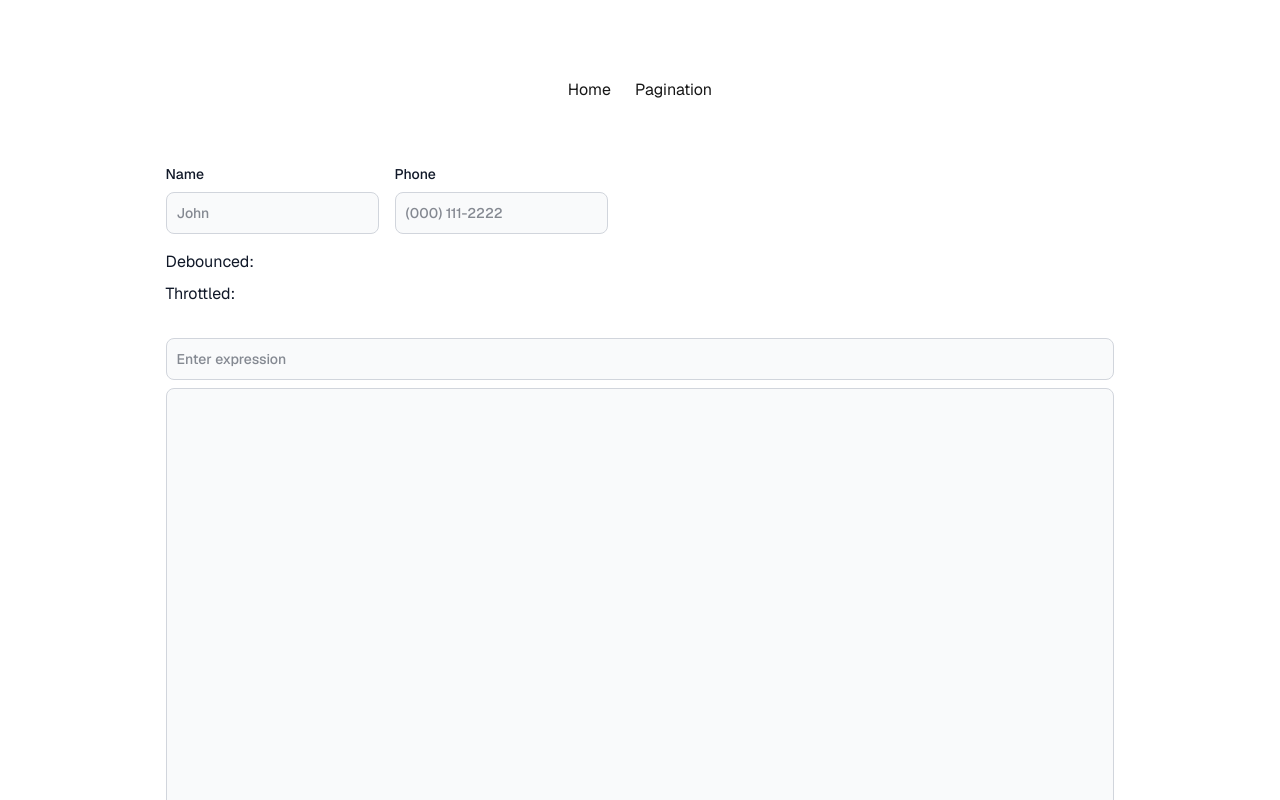
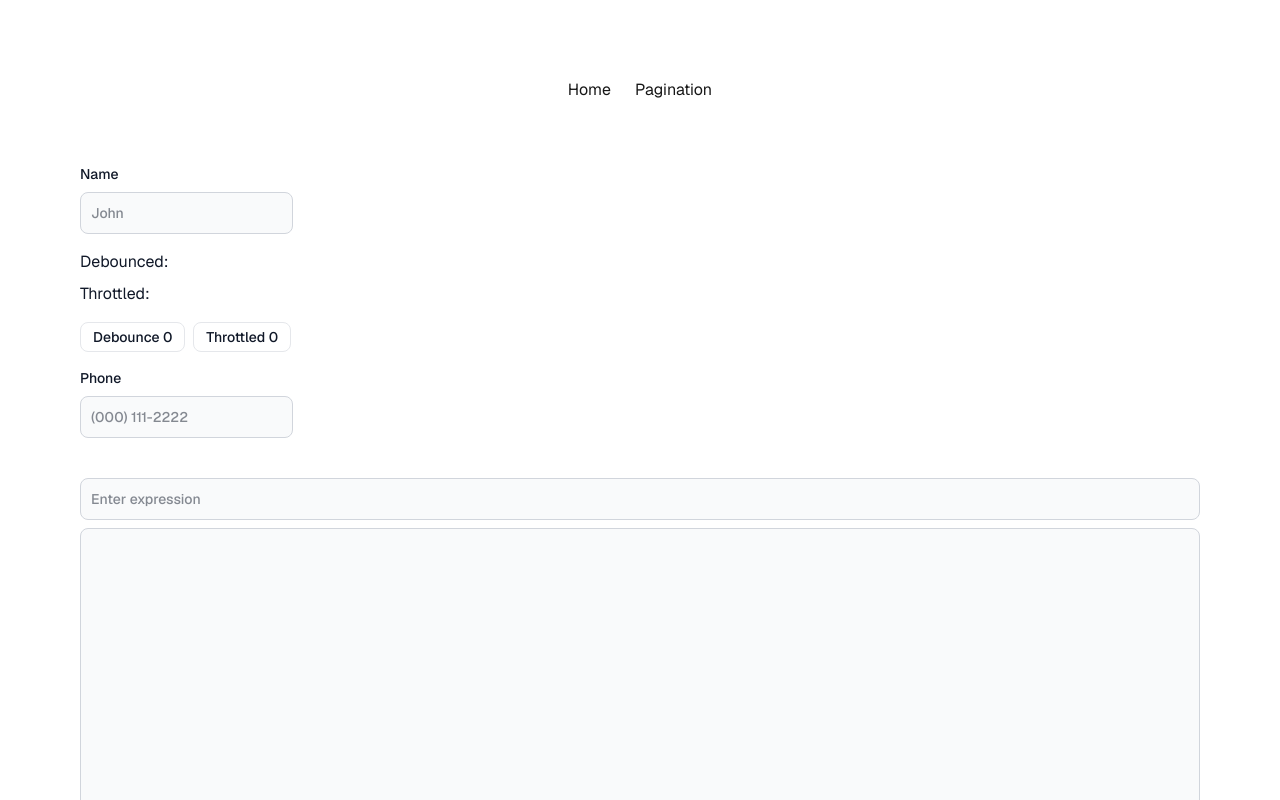
Before and after one commit to germanolleunlp/nextjs-15-with-react-19, a Next.js app: page / in a window 1280 px wide. Shown: the top 800 px of the page. Built offline with nearby package versions, Linux system fonts and the light colour scheme.

Commit message:
Added debounce and throttle ts functions

```diff
--- /dev/null
+++ b/src/app/exercises/DebouncedAndThrottledInputButtons.tsx
@@ -0,0 +1,70 @@
+'use client';
+
+import { useRef } from "react";
+
+type AnyFunction = (this: unknown, ...args: unknown[]) => unknown;
+
+function debounce(func: AnyFunction, delay: number): AnyFunction {
+  let lastFunc: ReturnType<typeof setTimeout>;
+  return function(this: unknown, ...args: unknown[]) {
+    clearTimeout(lastFunc);
+    lastFunc = setTimeout(() => {
+      func.apply(this, args);
+    }, delay);
+  }
+}
+
+function throttle(func: AnyFunction, limit: number): AnyFunction {
+  let lastFunc: ReturnType<typeof setTimeout>;
+  let lastRan: number = 0;
+
+  return function(this: unknown, ...args: unknown[]) {
+    if (!lastRan) {
+      func.apply(this, args);
+      lastRan = Date.now();
+    } else {
+      clearTimeout(lastFunc);
+      lastFunc = setTimeout(() => {
+        if (Date.now() - lastRan >= limit) {
+          func.apply(this, args);
+          lastRan = Date.now();
+        }
+      }, limit - (Date.now() - lastRan));
+    }
+  };
+}
+
+export default function DebouncedAndThrottledInputButtons() {
+  const debouncedBtn = useRef<HTMLButtonElement>(null);
+  const throttledBtn = useRef<HTMLButtonElement>(null);
+
+  const handleDebounce = debounce(() => {
+    if (!debouncedBtn.current) return;
+    const textContent = debouncedBtn.current.textContent?.split(' ')?.[1];
+    debouncedBtn.current.textContent = `Debounce ${Number(textContent) + 1}`;
+  }, 1000);
+
+  const handleThrottle = throttle(() => {
+    if (!throttledBtn.current) return;
+    const textContent = throttledBtn.current.textContent?.split(' ')?.[1];
+    throttledBtn.current.textContent = `Throttled ${Number(textContent) + 1}`;
+  }, 1000);
+
+  return (
+    <div className="flex w-full gap-2">
+      <button type="button"
+              ref={debouncedBtn}
+              onClick={handleDebounce}
+              className="py-1 px-3 text-sm font-medium text-gray-900 focus:outline-none bg-white rounded-lg border border-gray-200 hover:bg-gray-100 hover:text-blue-700 focus:z-10 focus:ring-4 focus:ring-gray-100 dark:focus:ring-gray-700 dark:bg-gray-800 dark:text-gray-400 dark:border-gray-600 dark:hover:text-white dark:hover:bg-gray-700">
+        Debounce 0
+      </button>
+
+      <button type="button"
+              ref={throttledBtn}
+              onClick={handleThrottle}
+              className="py-1 px-3 text-sm font-medium text-gray-900 focus:outline-none bg-white rounded-lg border border-gray-200 hover:bg-gray-100 hover:text-blue-700 focus:z-10 focus:ring-4 focus:ring-gray-100 dark:focus:ring-gray-700 dark:bg-gray-800 dark:text-gray-400 dark:border-gray-600 dark:hover:text-white dark:hover:bg-gray-700">
+        Throttled 0
+      </button>
+    </div>
+  )
+}
--- a/src/app/page.tsx
+++ b/src/app/page.tsx
@@ -1,11 +1,13 @@
 import DebouncedAndThrottledInput from "@/app/exercises/DebouncedAndThrottledInput";
 import PhoneInput from "@/app/exercises/PhoneInput";
 import ASTNode from "@/app/exercises/ASTNode";
+import DebouncedAndThrottledInputButtons from "@/app/exercises/DebouncedAndThrottledInputButtons";
 
 export default function Home() {
   return (
     <div className="flex gap-4 flex-wrap items-start flex-col sm:flex-row">
       <DebouncedAndThrottledInput />
+      <DebouncedAndThrottledInputButtons />
       <PhoneInput />
       <ASTNode />
     </div>
```
